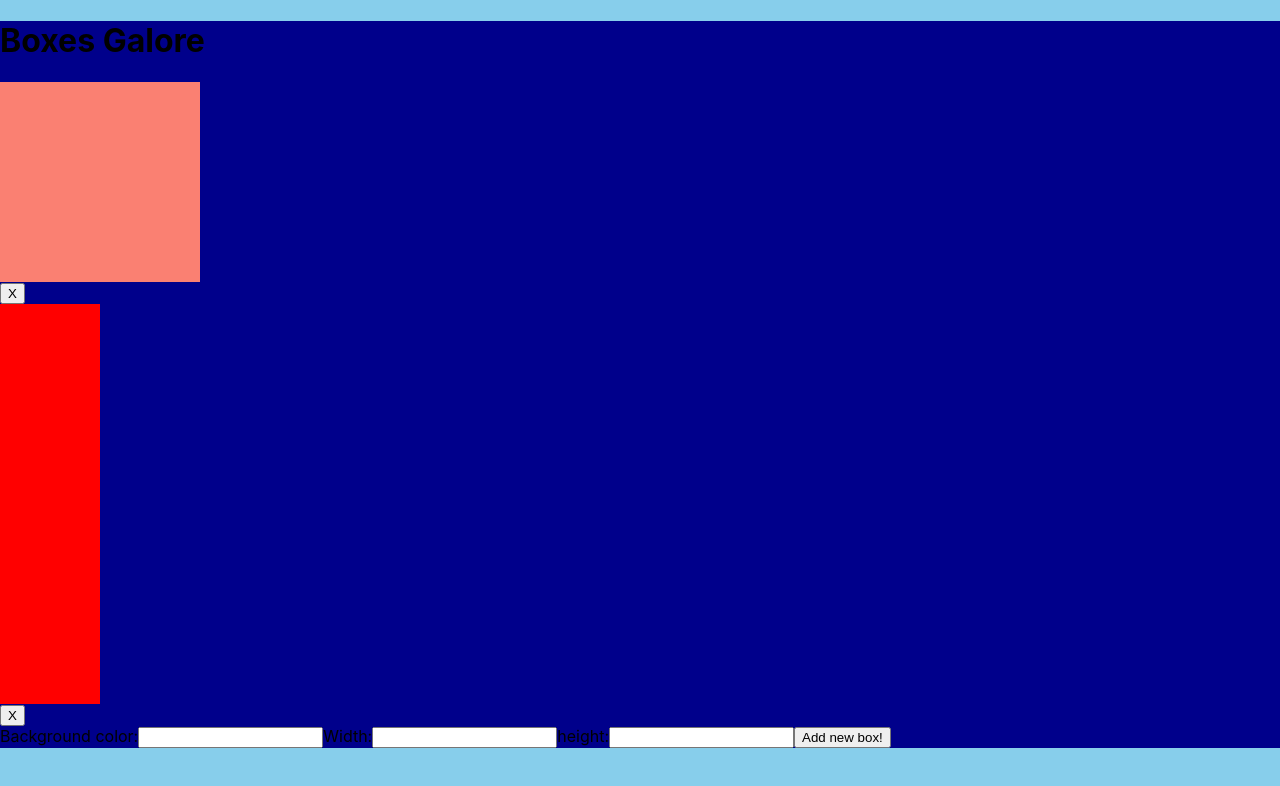
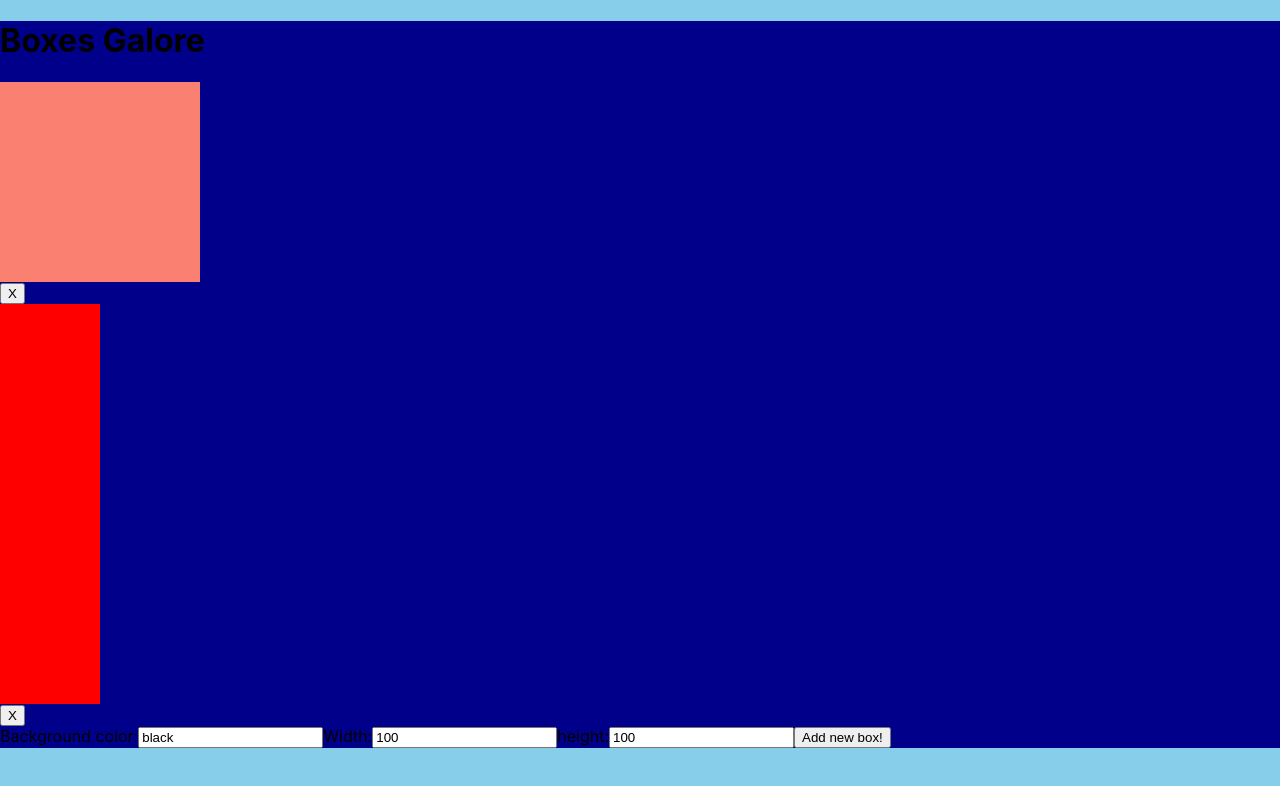
Before and after one commit to iam8/37.8-react-forms, a React (Create React App) app: page / in a window 1280 px wide. Shown: the top 786 px of the page. Built offline with nearby package versions, Linux system fonts and the light colour scheme.

Commit message:
Add more function documentation; change initial form data; add values to each input field

```diff
--- a/src/NewBoxForm.js
+++ b/src/NewBoxForm.js
@@ -4,16 +4,23 @@ import React, {useState} from "react";
 /**
  * NewBoxForm - renders a form that creates a new Box with the submitted width, height, and
  * background color.
+ *
+ * Properties:
+ * - addBox: function to add a new Box; received from parent component (BoxList).
+ *
+ * State:
+ * - formData: object with a name: value entry for each form input
  */
 function NewBoxForm({addBox}) {
     const INITIAL_FORM = {
-        bkgColor: "",
-        width: "",
-        height: ""
+        bkgColor: "black",
+        width: 100,
+        height: 100
     };
 
     const [formData, setFormData] = useState(INITIAL_FORM);
 
+    /** Update local state with current state of input elements. */
     const handleChange = (evt) => {
         const {name, value} = evt.target;
         setFormData((data) => {
@@ -24,6 +31,7 @@ function NewBoxForm({addBox}) {
         });
     };
 
+    /** Send form data to parent and clear the form. */
     const handleSubmit = (evt) => {
         evt.preventDefault();
         addBox(formData);
@@ -33,14 +41,31 @@ function NewBoxForm({addBox}) {
     return (
         <div className="NewBoxForm">
             <form onSubmit={handleSubmit}>
+
                 <label htmlFor="bkg-color">Background color:</label>
-                <input id="bkg-color" name="bkgColor" type="text" onChange={handleChange}/>
+                <input
+                    id="bkg-color"
+                    name="bkgColor"
+                    value={formData.bkgColor}
+                    onChange={handleChange}
+                />
 
                 <label htmlFor="width">Width:</label>
-                <input id="width" name="width" type="text" onChange={handleChange}/>
+                <input
+                    id="width"
+                    name="width"
+                    type="number"
+                    value={formData.width}
+                    onChange={handleChange}
+                />
 
                 <label htmlFor="height">height:</label>
-                <input id="height" name="height" type="text" onChange={handleChange}/>
+                <input
+                    id="height"
+                    name="height"
+                    value={formData.height}
+                    onChange={handleChange}
+                />
 
                 <button>Add new box!</button>
             </form>
```
